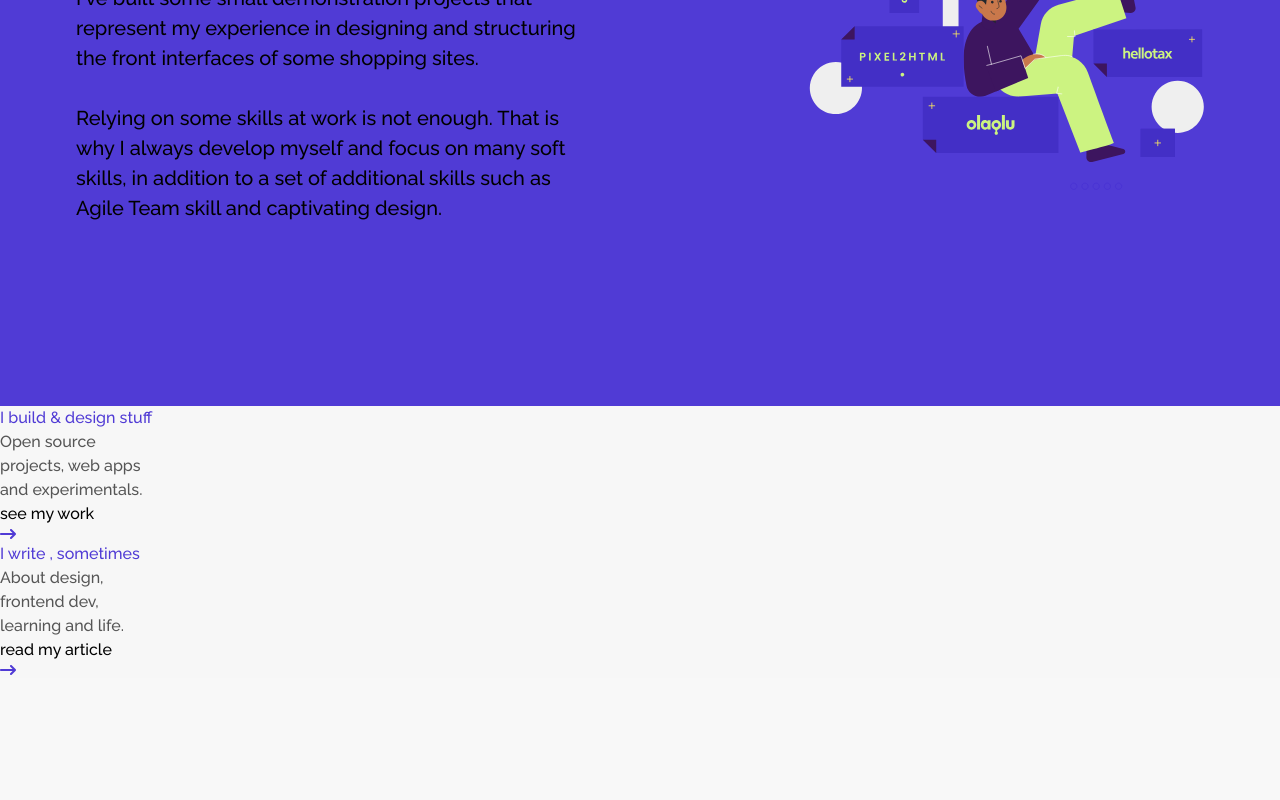
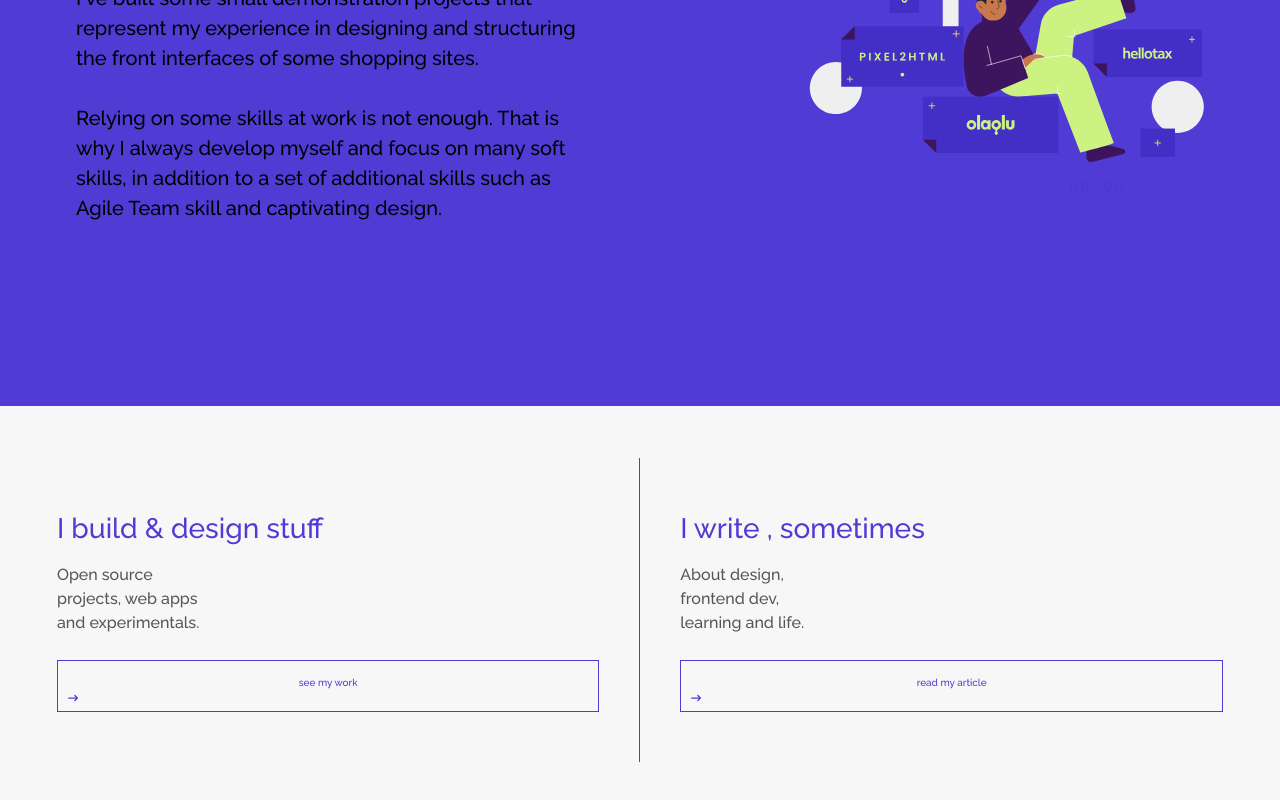
Before and after one commit to AbdEDjalilSaf/MY-PORTFLIO, a React (Vite) app: page / in a window 1280 px wide. Shown: the part 2044-2844 px from the top of the page. Before the commit the page ends 2722 px from the top, so only its background shows below. Built offline with nearby package versions, Linux system fonts and the light colour scheme.

Commit message:
first two version

```diff
--- a/src/App.css
+++ b/src/App.css
@@ -212,7 +212,6 @@ ul, ol, li {
     height: 100%;
     top: 12%;
     left: 15px;
-    /* background-color: #fff; */
   }
   .imageLanding .one{
     position: absolute;
@@ -313,6 +312,50 @@ ul, ol, li {
 .imageSvg svg{
   width: 100%;
   height: 100%;
+}
+.article{
+  padding: 52px 17px;
+  display: flex;
+  justify-content: center;
+  align-items: center;
+}
+.articleDesgin{
+  padding: 50px 40px;
+  width: 100%;
+}
+#articleOne{
+  border-right: 1px solid #503bd5;
+}
+.articleTitle{
+  font-size: 28px;
+  margin-bottom: 13px;
+}
+.articlePara{
+  margin-bottom: 25px;
+}
+.articleButton{
+  width: 100%;
+  border: 1px solid #503bd5;
+  padding: 8px 10px;
+}
+.articleButton::before{
+  content: "";
+  position: absolute;
+  left: 0;
+  top: 0;
+  z-index: 1;
+width: 0;
+height: 100%;
+transition: all 0.3s ease;
+background-color:#503bd5;
+}
+.articleButton:hover:before{
+width: 100%;
+}
+.articleLink{
+  font-size: 10px;
+  color: #503bd5;
+  z-index: 100;
 }
 
 
--- a/src/Article.jsx
+++ b/src/Article.jsx
@@ -17,7 +17,7 @@ return (
 Open source<br />
 projects, web apps<br />
 and experimentals.</p>
-<button className="articleButton hover:-z-0 relative btn-radial z-10 group:"><a className="articleLink z-50 relative  uppercase flex justify-center gap-2 items-center group-hover:text-white group-hover:z-50 ">see my work<svg xmlns="http://www.w3.org/2000/svg" fill="#503bd5" height="1em" viewBox="0 0 512 512"><path d="M502.6 278.6c12.5-12.5 12.5-32.8 0-45.3l-128-128c-12.5-12.5-32.8-12.5-45.3 0s-12.5 32.8 0 45.3L402.7 224 32 224c-17.7 0-32 14.3-32 32s14.3 32 32 32l370.7 0-73.4 73.4c-12.5 12.5-12.5 32.8 0 45.3s32.8 12.5 45.3 0l128-128z"/></svg></a></button>
+<button className="articleButton hover:-z-0 relative btn-radial z-10 group"><a className="articleLink z-50 relative  uppercase flex justify-center gap-2 items-center group-hover:text-white group-hover:z-50 " href="">see my work<svg xmlns="http://www.w3.org/2000/svg" fill="#503bd5" height="1em" viewBox="0 0 512 512" className="group-hover:bg-white group-hover:z-50"><path d="M502.6 278.6c12.5-12.5 12.5-32.8 0-45.3l-128-128c-12.5-12.5-32.8-12.5-45.3 0s-12.5 32.8 0 45.3L402.7 224 32 224c-17.7 0-32 14.3-32 32s14.3 32 32 32l370.7 0-73.4 73.4c-12.5 12.5-12.5 32.8 0 45.3s32.8 12.5 45.3 0l128-128z"/></svg></a></button>
 
 
 </div>
@@ -27,7 +27,7 @@ and experimentals.</p>
 About design,<br />
 frontend dev,<br />
 learning and life.</p>
-<button className="articleButton relative btn-radial"><a className="articleLink  uppercase flex justify-center gap-2 items-center">read my article<svg xmlns="http://www.w3.org/2000/svg" fill="#503bd5" height="1em" viewBox="0 0 512 512"><path d="M502.6 278.6c12.5-12.5 12.5-32.8 0-45.3l-128-128c-12.5-12.5-32.8-12.5-45.3 0s-12.5 32.8 0 45.3L402.7 224 32 224c-17.7 0-32 14.3-32 32s14.3 32 32 32l370.7 0-73.4 73.4c-12.5 12.5-12.5 32.8 0 45.3s32.8 12.5 45.3 0l128-128z"/></svg></a></button>
+<button  className="articleButton hover:-z-0 relative btn-radial z-10 group"><a className="articleLink z-50 relative  uppercase flex justify-center gap-2 items-center group-hover:text-white group-hover:z-50 " href="">read my article<svg xmlns="http://www.w3.org/2000/svg" fill="#503bd5" height="1em" viewBox="0 0 512 512" className="group-hover:bg-white group-hover:z-50"><path d="M502.6 278.6c12.5-12.5 12.5-32.8 0-45.3l-128-128c-12.5-12.5-32.8-12.5-45.3 0s-12.5 32.8 0 45.3L402.7 224 32 224c-17.7 0-32 14.3-32 32s14.3 32 32 32l370.7 0-73.4 73.4c-12.5 12.5-12.5 32.8 0 45.3s32.8 12.5 45.3 0l128-128z"/></svg></a></button>
 
 
 </div>
```
